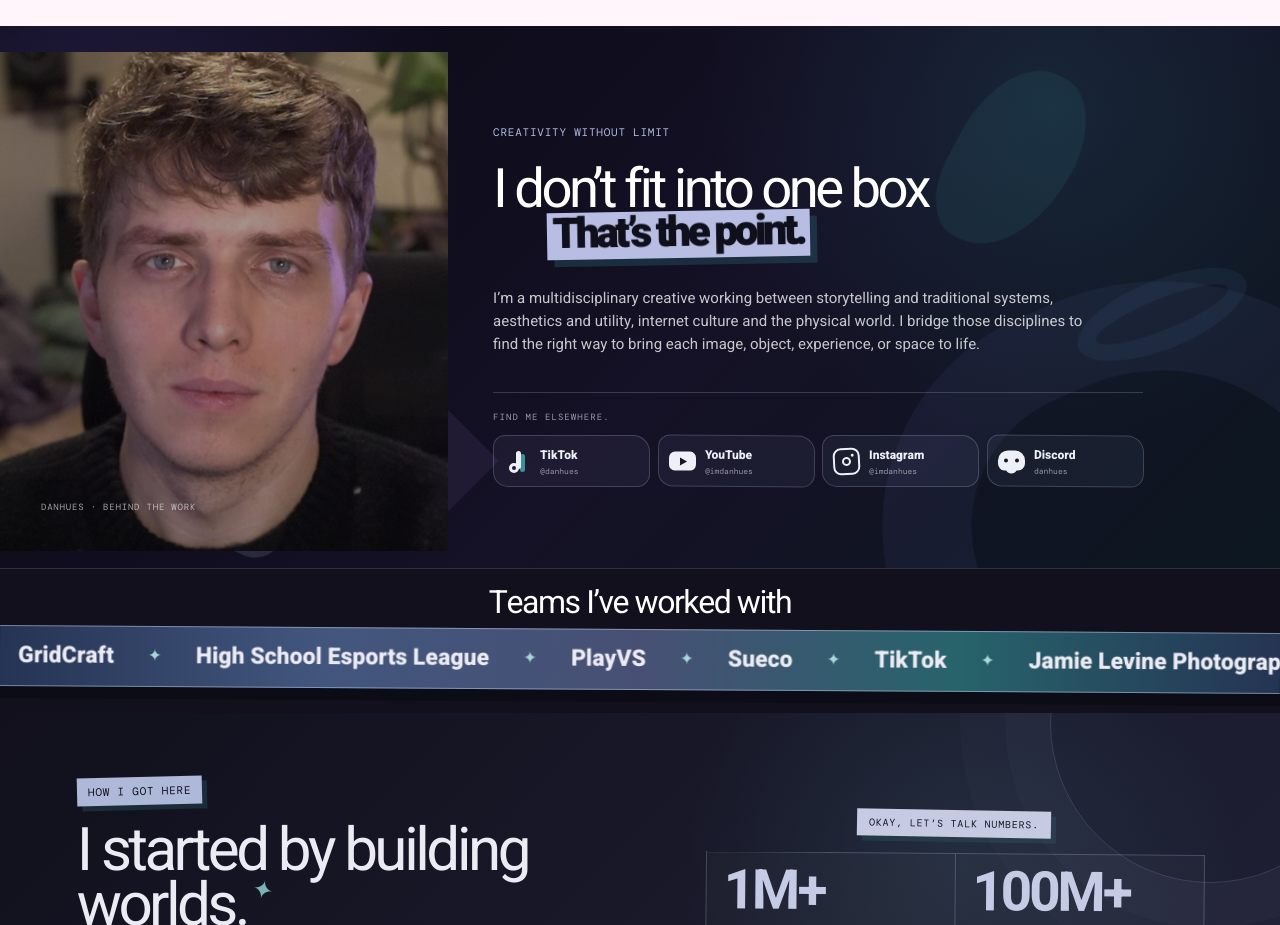
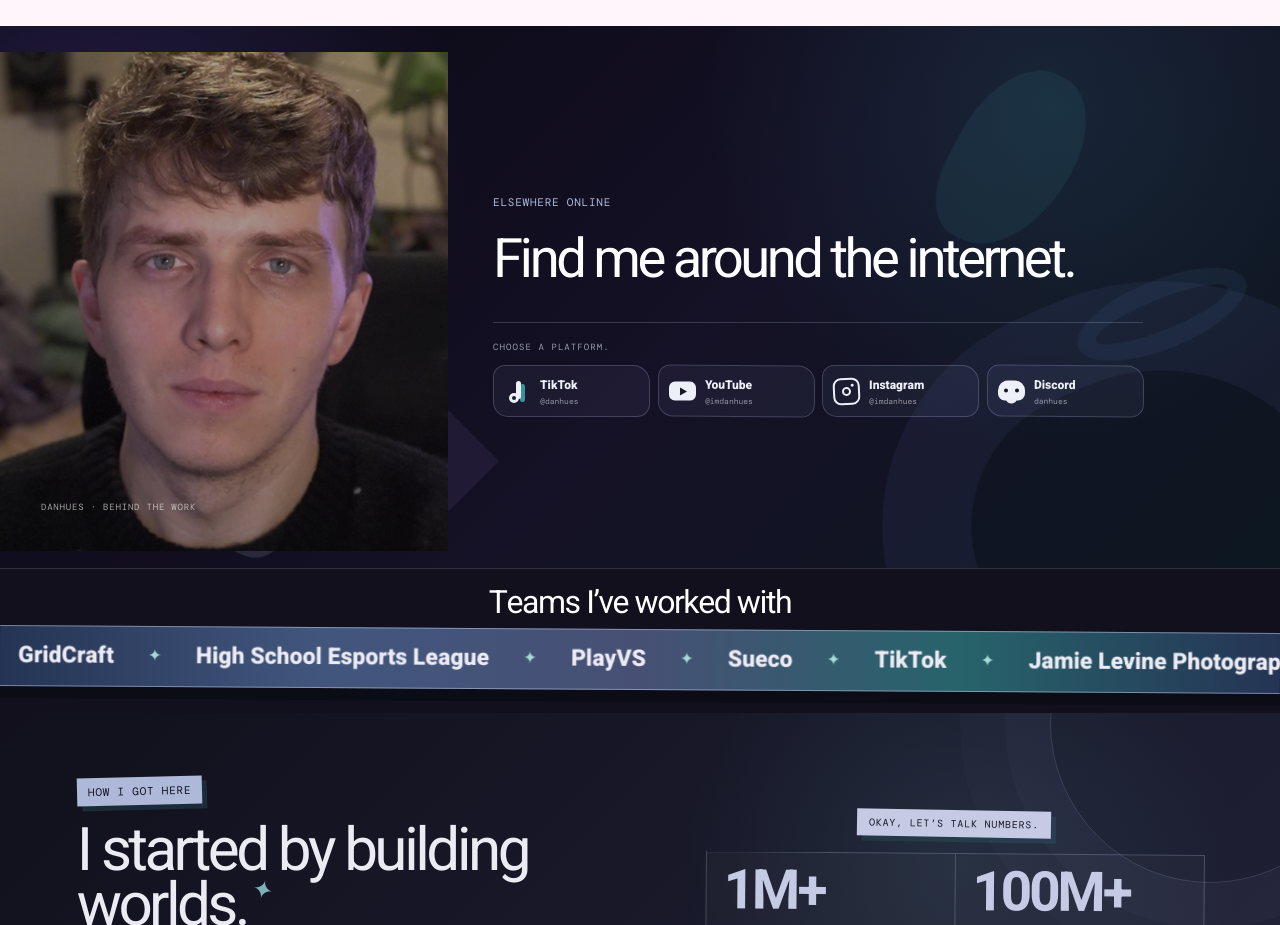
Before and after one commit to DanHues/creative-portfolio, a Next.js app: page / in a window 1280 px wide. Shown: the part 2343-3268 px from the top of the page. Built offline with nearby package versions, Linux system fonts and the light colour scheme; a web font is replaced by a local one.

Commit message:
Simplify About into a social redirect hub

```diff
--- a/app/page.tsx
+++ b/app/page.tsx
@@ -1,6 +1,5 @@
 import Link from "next/link";
 import { AboutPortrait } from "@/components/about-portrait";
-import { AboutStatement } from "@/components/about-statement";
 import { CyclingWords } from "@/components/cycling-words";
 import { CyclingVisuals } from "@/components/cycling-visuals";
 import { DiscordButton } from "@/components/discord-button";
@@ -136,19 +135,10 @@ export default function Home() {
         </div>
         <AboutPortrait basePath={basePath} />
         <div className="about-content">
-          <p className="eyebrow">Creativity without limit</p>
-          <AboutStatement />
-          <div className="about-copy">
-            <p>
-              I’m a multidisciplinary creative working between storytelling
-              and traditional systems, aesthetics and utility, internet
-              culture and the physical world. I bridge those disciplines to
-              find the right way to bring each image, object, experience, or
-              space to life.
-            </p>
-          </div>
+          <p className="eyebrow">Elsewhere online</p>
+          <h2 className="about-social-title">Find me around the internet.</h2>
           <div className="social-dock">
-            <p>Find me elsewhere.</p>
+            <p>Choose a platform.</p>
             <div className="social-links">
               <a
                 href="https://www.tiktok.com/@danhues"
```
